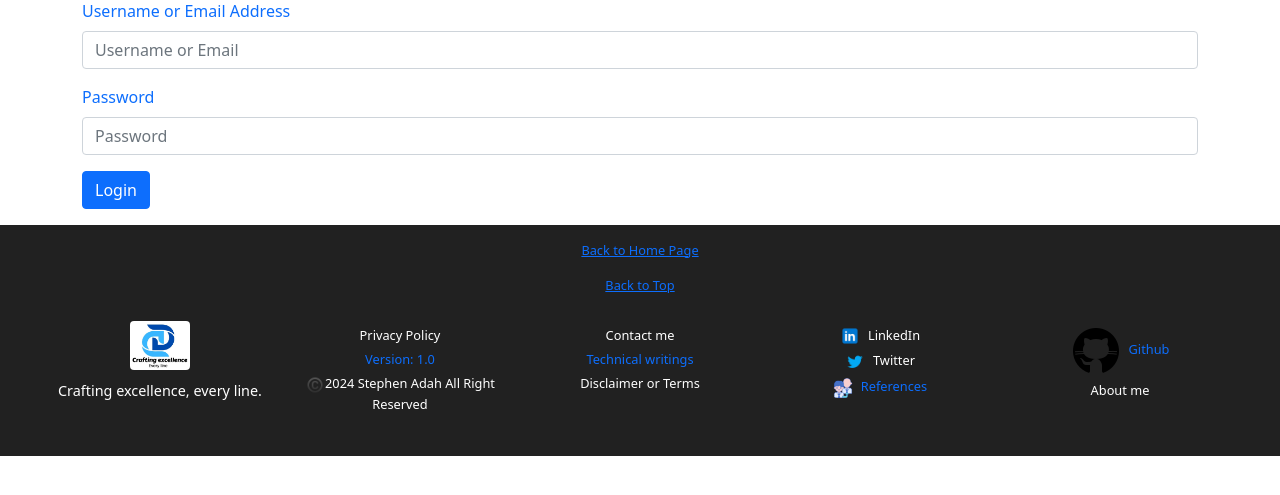
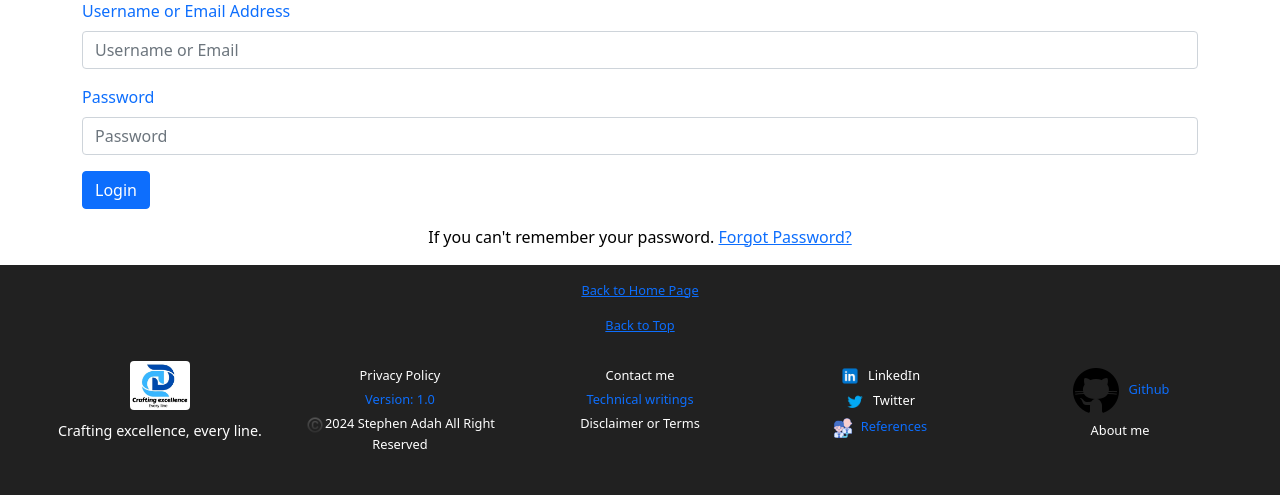
Before and after one commit to LeaderSteve84/sa-portfolio, a Flask app: page /login in a window 1280 px wide. Shown: the part 133-628 px from the top of the page. Run offline with Flask 3, Linux system fonts and the light colour scheme; parts of the project's set-up code (start-up, migrations or seed data) failed here and were passed over.

Commit message:
OPT: Forgot password button

```diff
--- a/app/templates/adminlogin.html
+++ b/app/templates/adminlogin.html
@@ -29,6 +29,7 @@
          {{ form.submit(class="btn btn-primary") }}
          </div>
        </form>
+       <p class="text-center">If you can't remember your password. <a href="{{ url_for('main.auth.forgot_password') }}">Forgot Password?</a></p>
     </div>
   </body>
 {% endblock %}
```
